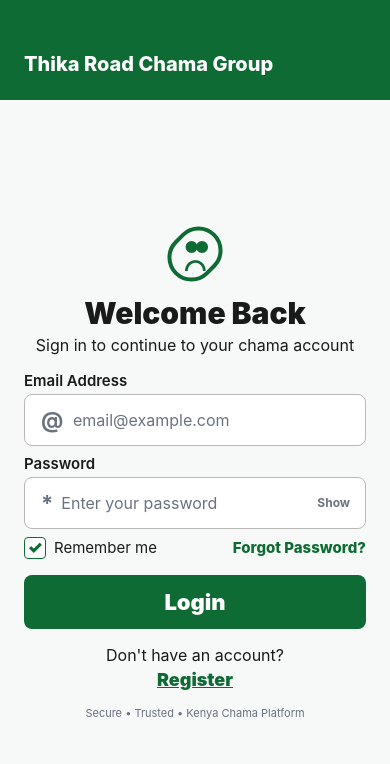
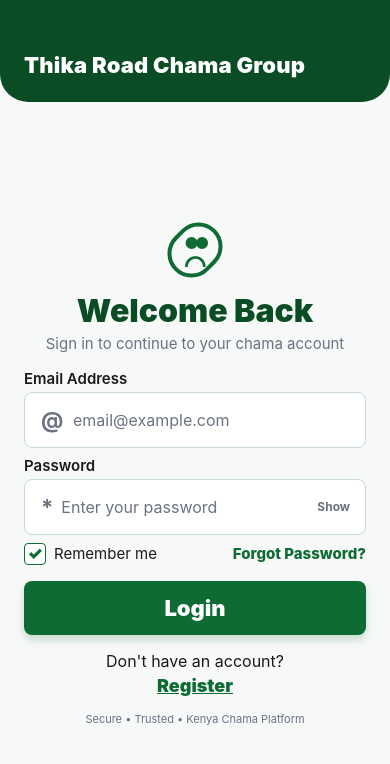
Before and after one commit to Kabatabrian5/thika-chama, a React Native app: screen /Register in a window 390 px wide. Shown: the top 764 px of the page. Built offline with nearby package versions, Linux system fonts and the light colour scheme.

Commit message:
Improve auth forms and duplicate signup feedback

```diff
--- a/src/screens/auth/LoginScreen.tsx
+++ b/src/screens/auth/LoginScreen.tsx
@@ -32,9 +32,12 @@ export default function LoginScreen({ navigation }: Props) {
   const [showPassword, setShowPassword] = useState(false);
   const [rememberMe, setRememberMe] = useState(true);
   const [loading, setLoading] = useState(false);
+  const [errorMessage, setErrorMessage] = useState('');
 
   async function handleLogin() {
+    setErrorMessage('');
     if (!email || !password) {
+      setErrorMessage('Please enter both email and password.');
       Alert.alert('Missing details', 'Please enter both email and password.');
       return;
     }
@@ -57,7 +60,14 @@ export default function LoginScreen({ navigation }: Props) {
 
       switch (profile.status) {
         case 'PENDING_EMAIL':
-          navigation.navigate('VerifyEmail', { email: email.trim().toLowerCase() });
+          // If password sign-in succeeded, Supabase has already accepted
+          // the email. Recover a stale profile status instead of repeating OTP.
+          const { error: statusUpdateError } = await supabase
+            .from('profiles')
+            .update({ status: 'PENDING_APPROVAL' })
+            .eq('id', authData.user.id);
+          if (statusUpdateError) throw statusUpdateError;
+          navigation.navigate('WaitingApproval');
           break;
         case 'PENDING_APPROVAL':
           navigation.navigate('WaitingApproval');
@@ -79,7 +89,9 @@ export default function LoginScreen({ navigation }: Props) {
           throw new Error(`Unknown profile status: ${profile.status}`);
       }
     } catch (err: any) {
-      Alert.alert('Login failed', err.message ?? 'Please check your email and password.');
+      const message = err.message ?? 'Please check your email and password.';
+      setErrorMessage(message);
+      Alert.alert('Login failed', message);
     } finally {
       setLoading(false);
     }
@@ -137,6 +149,8 @@ export default function LoginScreen({ navigation }: Props) {
             </TouchableOpacity>
           </View>
 
+          {errorMessage ? <Text style={styles.errorText}>{errorMessage}</Text> : null}
+
           <View style={styles.optionsRow}>
             <TouchableOpacity style={styles.rememberOption} onPress={() => setRememberMe((value) => !value)}>
               <View style={[styles.checkbox, rememberMe && styles.checkboxChecked]}>
@@ -171,23 +185,35 @@ export default function LoginScreen({ navigation }: Props) {
 
 const styles = StyleSheet.create({
   screen: { flex: 1, backgroundColor: colors.background },
-  header: { backgroundColor: colors.primary, paddingTop: 52, paddingBottom: spacing.lg, paddingHorizontal: spacing.lg },
-  headerTitle: { color: colors.white, fontSize: 20, fontWeight: '800' },
+  header: { backgroundColor: colors.primaryDark, borderBottomLeftRadius: 28, borderBottomRightRadius: 28, paddingTop: 52, paddingBottom: spacing.lg, paddingHorizontal: spacing.lg },
+  headerTitle: { color: colors.white, fontSize: 22, fontWeight: '900', letterSpacing: 0.2 },
   content: { alignItems: 'center', flex: 1, justifyContent: 'center', paddingHorizontal: spacing.lg, paddingVertical: spacing.sm },
   brandShield: { alignItems: 'center', borderColor: colors.primary, borderRadius: 26, borderWidth: 4, height: 58, justifyContent: 'center', marginBottom: spacing.sm, transform: [{ rotate: '45deg' }], width: 48 },
   brandShieldInner: { alignItems: 'center', transform: [{ rotate: '-45deg' }] },
   brandPeople: { color: colors.primary, fontSize: 16, fontWeight: '900', letterSpacing: -4 },
   brandArc: { color: colors.primary, fontSize: 27, fontWeight: '900', lineHeight: 18, marginTop: -4 },
-  title: { color: colors.text, fontSize: 30, fontWeight: '900', marginTop: spacing.xs },
-  subtitle: { color: colors.text, fontSize: 16, marginTop: spacing.xs, marginBottom: spacing.sm, textAlign: 'center' },
+  title: { color: colors.primaryDark, fontSize: 32, fontWeight: '900', marginTop: spacing.xs },
+  subtitle: { color: colors.textMuted, fontSize: 15, marginTop: spacing.xs, marginBottom: spacing.sm, textAlign: 'center' },
   form: { maxWidth: 480, width: '100%' },
   fieldLabel: { color: colors.text, fontSize: 15, fontWeight: '600', marginBottom: spacing.xs, marginTop: spacing.sm },
-  inputShell: { alignItems: 'center', backgroundColor: colors.white, borderColor: '#B8B8B8', borderRadius: radius.sm, borderWidth: 1, flexDirection: 'row', minHeight: 52, paddingHorizontal: spacing.md },
+  inputShell: { alignItems: 'center', backgroundColor: colors.white, borderColor: '#C8D9CE', borderRadius: radius.sm, borderWidth: 1, flexDirection: 'row', minHeight: 56, paddingHorizontal: spacing.md },
   inputIcon: { color: colors.textMuted, fontSize: 22, fontWeight: '700', marginRight: spacing.sm, width: 24 },
   input: {
     flex: 1,
     fontSize: 16,
     color: colors.text,
+  },
+  errorText: {
+    backgroundColor: '#FFF0F0',
+    borderColor: '#F3B5B5',
+    borderRadius: radius.sm,
+    borderWidth: 1,
+    color: colors.danger,
+    fontSize: 13,
+    lineHeight: 19,
+    marginTop: spacing.sm,
+    paddingHorizontal: spacing.md,
+    paddingVertical: spacing.sm,
   },
   eyeButton: { paddingLeft: spacing.sm },
   eyeIcon: { color: colors.textMuted, fontSize: 12, fontWeight: '700' },
@@ -204,6 +230,11 @@ const styles = StyleSheet.create({
     alignItems: 'center',
     justifyContent: 'center',
     marginTop: spacing.md,
+    shadowColor: colors.primary,
+    shadowOffset: { height: 5, width: 0 },
+    shadowOpacity: 0.2,
+    shadowRadius: 8,
+    elevation: 2,
     minHeight: 54,
   },
   buttonDisabled: { opacity: 0.6 },
--- a/src/screens/auth/RegisterScreen.tsx
+++ b/src/screens/auth/RegisterScreen.tsx
@@ -51,6 +51,7 @@ export default function RegisterScreen({ navigation }: Props) {
   const [showPassword, setShowPassword] = useState(false);
   const [showConfirmPassword, setShowConfirmPassword] = useState(false);
   const [loading, setLoading] = useState(false);
+  const [errorMessage, setErrorMessage] = useState('');
 
   function validate(): string | null {
     if (!fullName.trim()) return 'Please enter your full name.';
@@ -67,8 +68,10 @@ export default function RegisterScreen({ navigation }: Props) {
   }
 
   async function handleRegister() {
+    setErrorMessage('');
     const validationError = validate();
     if (validationError) {
+      setErrorMessage(validationError);
       Alert.alert('Check your details', validationError);
       return;
     }
@@ -101,7 +104,9 @@ export default function RegisterScreen({ navigation }: Props) {
 
       navigation.navigate('VerifyEmail', { email: cleanEmail });
     } catch (err: any) {
-      Alert.alert('Registration failed', err.message ?? 'Something went wrong.');
+      const message = getRegistrationErrorMessage(err);
+      setErrorMessage(message);
+      Alert.alert('Registration failed', message);
     } finally {
       setLoading(false);
     }
@@ -131,16 +136,18 @@ export default function RegisterScreen({ navigation }: Props) {
         <Field
           label="Phone Number (07...)"
           value={phone}
-          onChangeText={setPhone}
+          onChangeText={(value) => setPhone(value.replace(/\D/g, '').slice(0, 19))}
           placeholder="07..."
           keyboardType="phone-pad"
+          maxLength={19}
         />
         <Field
           label="ID Number"
           value={nationalId}
-          onChangeText={setNationalId}
+          onChangeText={(value) => setNationalId(value.replace(/\D/g, '').slice(0, 8))}
           placeholder="Enter your ID number"
           keyboardType="number-pad"
+          maxLength={8}
         />
         <Field
           label="Password"
@@ -160,6 +167,8 @@ export default function RegisterScreen({ navigation }: Props) {
           onToggleSecure={() => setShowConfirmPassword((value) => !value)}
           isSecureVisible={showConfirmPassword}
         />
+
+        {errorMessage ? <Text style={styles.errorText}>{errorMessage}</Text> : null}
 
         <TouchableOpacity
           style={[styles.button, loading && styles.buttonDisabled]}
@@ -183,6 +192,26 @@ export default function RegisterScreen({ navigation }: Props) {
   );
 }
 
+function getRegistrationErrorMessage(error: any): string {
+  const rawMessage = String(error?.message ?? '').trim();
+  const searchableMessage = `${rawMessage} ${error?.details ?? ''}`.toLowerCase();
+  const isDuplicate =
+    error?.code === '23505' ||
+    searchableMessage.includes('already registered') ||
+    searchableMessage.includes('already exists') ||
+    searchableMessage.includes('duplicate') ||
+    searchableMessage.includes('unique constraint') ||
+    searchableMessage.includes('profiles_email_key') ||
+    searchableMessage.includes('profiles_phone_key') ||
+    searchableMessage.includes('profiles_national_id_key');
+
+  if (isDuplicate) {
+    return 'An account with this email, phone number, or ID already exists. Please log in instead.';
+  }
+
+  return rawMessage || 'Something went wrong. Please try again shortly.';
+}
+
 // Small reusable labeled input — kept inline in this file since it's
 // only used by this screen right now. If Verify/Login end up needing
 // the same input style, promote this to src/components/FormField.tsx.
@@ -196,6 +225,7 @@ function Field(props: {
   isSecureVisible?: boolean;
   keyboardType?: 'default' | 'email-address' | 'phone-pad' | 'number-pad';
   autoCapitalize?: 'none' | 'sentences';
+  maxLength?: number;
 }) {
   return (
     <View style={styles.fieldWrap}>
@@ -210,6 +240,7 @@ function Field(props: {
           secureTextEntry={props.secureTextEntry}
           keyboardType={props.keyboardType ?? 'default'}
           autoCapitalize={props.autoCapitalize ?? 'sentences'}
+          maxLength={props.maxLength}
         />
         {props.onToggleSecure ? (
           <TouchableOpacity
@@ -227,30 +258,43 @@ function Field(props: {
 }
 
 const styles = StyleSheet.create({
-  screen: { flex: 1, backgroundColor: colors.white },
+  screen: { flex: 1, backgroundColor: colors.background },
   content: { paddingBottom: spacing.xl },
   header: {
-    backgroundColor: colors.primary,
+    backgroundColor: colors.primaryDark,
     paddingTop: 60,
     paddingBottom: spacing.xl,
     paddingHorizontal: spacing.lg,
-    borderBottomLeftRadius: radius.lg,
-    borderBottomRightRadius: radius.lg,
+    borderBottomRightRadius: 28,
+    borderBottomLeftRadius: 28,
   },
-  headerTitle: { color: colors.white, fontSize: 20, fontWeight: '700' },
-  card: { paddingHorizontal: spacing.lg, paddingTop: spacing.lg },
-  title: { fontSize: 24, fontWeight: '800', color: colors.text },
-  subtitle: { color: colors.textMuted, marginTop: spacing.xs, marginBottom: spacing.lg },
+  headerTitle: { color: colors.white, fontSize: 22, fontWeight: '900', letterSpacing: 0.2 },
+  card: { backgroundColor: colors.white, borderRadius: radius.lg, margin: spacing.md, padding: spacing.lg, shadowColor: colors.primaryDark, shadowOffset: { height: 8, width: 0 }, shadowOpacity: 0.08, shadowRadius: 18, elevation: 3 },
+  title: { color: colors.primaryDark, fontSize: 28, fontWeight: '900' },
+  subtitle: { color: colors.textMuted, fontSize: 14, lineHeight: 21, marginTop: spacing.xs, marginBottom: spacing.lg },
+  errorText: {
+    backgroundColor: '#FFF0F0',
+    borderColor: '#F3B5B5',
+    borderRadius: radius.sm,
+    borderWidth: 1,
+    color: colors.danger,
+    fontSize: 13,
+    lineHeight: 19,
+    marginTop: spacing.xs,
+    paddingHorizontal: spacing.md,
+    paddingVertical: spacing.sm,
+  },
   fieldWrap: { marginBottom: spacing.md },
-  fieldLabel: { fontWeight: '600', color: colors.text, marginBottom: spacing.xs },
+  fieldLabel: { color: colors.primaryDark, fontSize: 13, fontWeight: '800', marginBottom: spacing.xs },
   inputRow: { alignItems: 'center', flexDirection: 'row' },
   input: {
     flex: 1,
     borderWidth: 1,
-    borderColor: colors.border,
+    backgroundColor: '#FBFDFC',
+    borderColor: '#C8D9CE',
     borderRadius: radius.sm,
     paddingHorizontal: spacing.md,
-    paddingVertical: 12,
+    paddingVertical: 14,
     fontSize: 15,
     color: colors.text,
   },
@@ -263,6 +307,11 @@ const styles = StyleSheet.create({
     paddingVertical: 16,
     alignItems: 'center',
     marginTop: spacing.md,
+    shadowColor: colors.primary,
+    shadowOffset: { height: 5, width: 0 },
+    shadowOpacity: 0.2,
+    shadowRadius: 8,
+    elevation: 2,
   },
   buttonDisabled: { opacity: 0.6 },
   buttonText: { color: colors.white, fontWeight: '700', fontSize: 16 },
```
Also changed, not shown: 3 other files (tests, documents, lock files or other folders).
